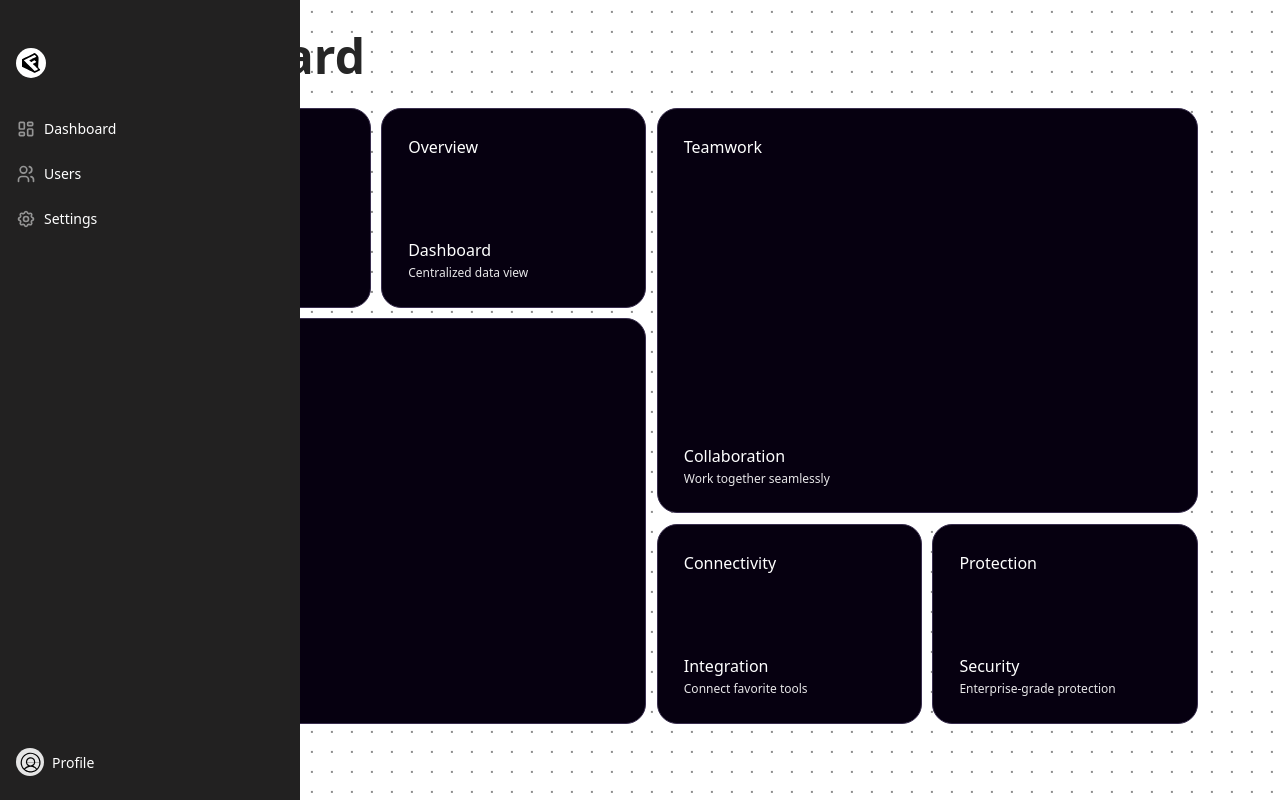
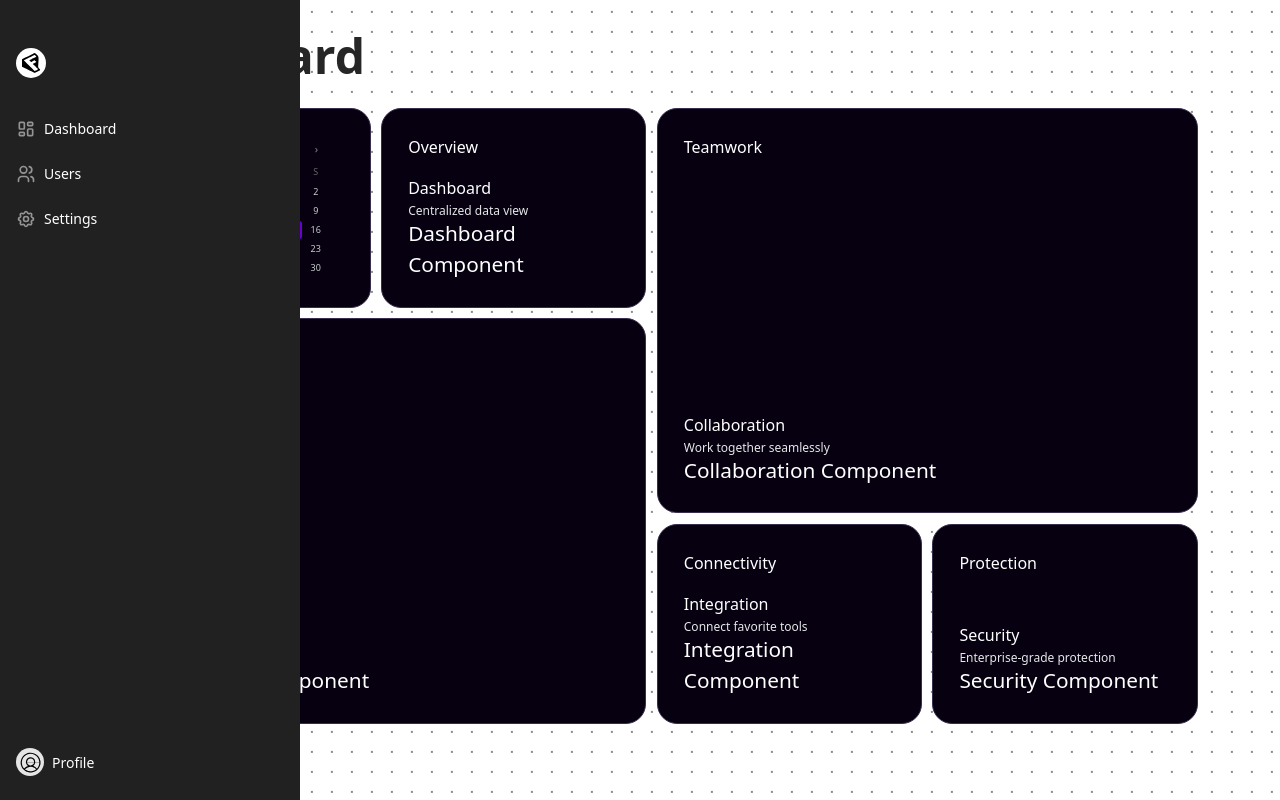
Before and after one commit to Jaysurieya/BMI, a React (Vite) app in the folder frontend/: page /dashboard in a window 1280 px wide. Built offline with nearby package versions, Linux system fonts and the light colour scheme.

Commit message:
calender added

```diff
--- /dev/null
+++ b/frontend/src/components/Calender.jsx
@@ -0,0 +1,163 @@
+import React, { useState } from 'react';
+
+const CompactCalendar = () => {
+  const [currentDate, setCurrentDate] = useState(new Date());
+
+  const today = new Date();
+  const year = currentDate.getFullYear();
+  const month = currentDate.getMonth();
+
+  const firstDay = new Date(year, month, 1).getDay();
+  const daysInMonth = new Date(year, month + 1, 0).getDate();
+
+  const monthNames = [
+    'Jan', 'Feb', 'Mar', 'Apr', 'May', 'Jun',
+    'Jul', 'Aug', 'Sep', 'Oct', 'Nov', 'Dec'
+  ];
+
+  const dayNames = ['S', 'M', 'T', 'W', 'T', 'F', 'S'];
+
+  const calendarDays = [];
+  for (let i = 0; i < firstDay; i++) {
+    calendarDays.push(null);
+  }
+  for (let day = 1; day <= daysInMonth; day++) {
+    calendarDays.push(day);
+  }
+
+  const navigateMonth = (direction) => {
+    setCurrentDate(prev => {
+      const newDate = new Date(prev);
+      newDate.setMonth(prev.getMonth() + direction);
+      return newDate;
+    });
+  };
+
+  const isToday = (day) => {
+    return day === today.getDate() &&
+           month === today.getMonth() &&
+           year === today.getFullYear();
+  };
+
+  return (
+    <div style={{
+      width: '100%',
+      height: '100%',
+      display: 'flex',
+      alignItems: 'center',
+      justifyContent: 'center'
+    }}>
+      <div style={{
+        width: '100%',
+        maxWidth: '180px',
+        fontSize: '10px',
+        fontFamily: 'system-ui, -apple-system, sans-serif',
+        color: '#fff',
+        userSelect: 'none'
+      }}>
+        {/* Header */}
+        <div style={{
+          display: 'flex',
+          justifyContent: 'space-between',
+          alignItems: 'center',
+          marginBottom: '4px',
+          padding: '0 4px'
+        }}>
+          <button
+            onClick={() => navigateMonth(-1)}
+            style={{
+              background: 'none', border: 'none', color: '#888',
+              cursor: 'pointer', padding: '2px 6px', borderRadius: '3px',
+              fontSize: '11px',
+              transition: 'color 0.2s'
+            }}
+            onMouseEnter={(e) => e.target.style.color = '#fff'}
+            onMouseLeave={(e) => e.target.style.color = '#888'}
+          >
+            ‹
+          </button>
+          <div style={{
+            fontSize: '11px',
+            fontWeight: '500',
+            color: '#fff'
+          }}>
+            {monthNames[month]} {year}
+          </div>
+          <button
+            onClick={() => navigateMonth(1)}
+            style={{
+              background: 'none', border: 'none', color: '#888',
+              cursor: 'pointer', padding: '2px 6px', borderRadius: '3px',
+              fontSize: '11px',
+              transition: 'color 0.2s'
+            }}
+            onMouseEnter={(e) => e.target.style.color = '#fff'}
+            onMouseLeave={(e) => e.target.style.color = '#888'}
+          >
+            ›
+          </button>
+        </div>
+
+        {/* Day names */}
+        <div style={{
+          display: 'grid', gridTemplateColumns: 'repeat(7, 1fr)',
+          gap: '1px',
+          marginBottom: '2px'
+        }}>
+          {dayNames.map(day => (
+            <div
+              key={day}
+              style={{
+                textAlign: 'center', padding: '2px',
+                fontSize: '9px',
+                color: '#666', fontWeight: '500'
+              }}
+            >
+              {day}
+            </div>
+          ))}
+        </div>
+
+        {/* Calendar grid */}
+        <div style={{
+          display: 'grid',
+          gridTemplateColumns: 'repeat(7, 1fr)',
+          gap: '1px'
+        }}>
+          {calendarDays.map((day, index) => (
+            <div
+              key={index}
+              style={{
+                minHeight: '18px',
+                display: 'flex', alignItems: 'center', justifyContent: 'center',
+                cursor: day ? 'pointer' : 'default',
+                borderRadius: '3px',
+                fontSize: '9px',
+                fontWeight: isToday(day) ? '600' : '400',
+                backgroundColor: isToday(day) ? 'rgba(132, 0, 255, 0.8)' : 'transparent',
+                color: day ? (isToday(day) ? '#fff' : '#ccc') : 'transparent',
+                transition: 'all 0.2s ease',
+              }}
+              onMouseEnter={(e) => {
+                if (day && !isToday(day)) {
+                  e.target.style.backgroundColor = 'rgba(255, 255, 255, 0.1)';
+                  e.target.style.color = '#fff';
+                }
+              }}
+              onMouseLeave={(e) => {
+                if (day && !isToday(day)) {
+                  e.target.style.backgroundColor = 'transparent';
+                  e.target.style.color = '#ccc';
+                }
+              }}
+            >
+              {day}
+            </div>
+          ))}
+        </div>
+      </div>
+    </div>
+  );
+};
+
+export default CompactCalendar;
--- a/frontend/src/components/MagicBento/MagicBento.jsx
+++ b/frontend/src/components/MagicBento/MagicBento.jsx
@@ -1,10 +1,7 @@
-/*
-	Installed from https://reactbits.dev/default/
-*/
-
 import { useRef, useEffect, useCallback, useState } from "react";
 import { gsap } from "gsap";
 import "./MagicBento.css";
+import CompactCalendar from "../Calender";
 
 const DEFAULT_PARTICLE_COUNT = 12;
 const DEFAULT_SPOTLIGHT_RADIUS = 300;
@@ -14,39 +11,42 @@ const MOBILE_BREAKPOINT = 768;
 const cardData = [
   {
     color: "#060010",
-    title: "Analytics",
-    description: "Track user behavior",
-    label: "Insights",
+    component: <CompactCalendar />,
   },
   {
     color: "#060010",
     title: "Dashboard",
     description: "Centralized data view",
     label: "Overview",
+    component: <div>Dashboard Component</div>,
   },
   {
     color: "#060010",
     title: "Collaboration",
     description: "Work together seamlessly",
     label: "Teamwork",
+    component: <div>Collaboration Component</div>,
   },
   {
     color: "#060010",
     title: "Automation",
     description: "Streamline workflows",
     label: "Efficiency",
+    component: <div>Automation Component</div>,
   },
   {
     color: "#060010",
     title: "Integration",
     description: "Connect favorite tools",
     label: "Connectivity",
+    component: <div>Integration Component</div>,
   },
   {
     color: "#060010",
     title: "Security",
     description: "Enterprise-grade protection",
     label: "Protection",
+    component: <div>Security Component</div>,
   },
 ];
 
@@ -562,6 +562,9 @@ const MagicBento = ({
                 <div className="card__content">
                   <h2 className="card__title">{card.title}</h2>
                   <p className="card__description">{card.description}</p>
+                  <div className="card__component">
+                    {card.component}
+                  </div>
                 </div>
               </ParticleCard>
             );
@@ -685,6 +688,9 @@ const MagicBento = ({
               <div className="card__content">
                 <h2 className="card__title">{card.title}</h2>
                 <p className="card__description">{card.description}</p>
+                <div className="card__component">
+                  {card.component}
+                </div>
               </div>
             </div>
           );
--- a/frontend/src/components/Main.jsx
+++ b/frontend/src/components/Main.jsx
@@ -1,9 +1,6 @@
 import React from 'react';
 import MagicBento from './MagicBento/MagicBento';
 import '../css/Main.css';
-
-
-
 
 export default function MyPage() {
   return (
```
